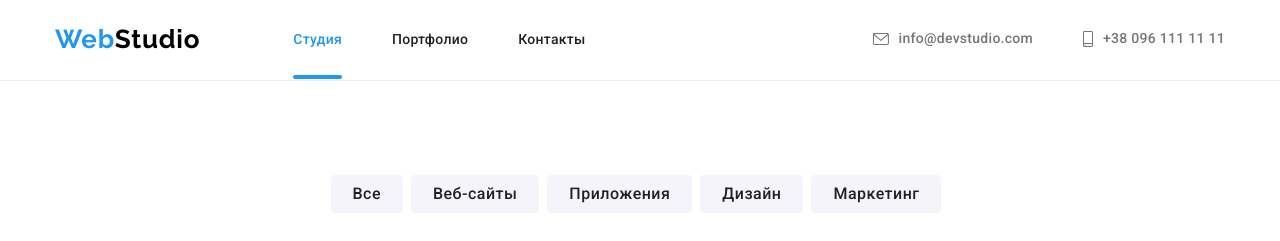
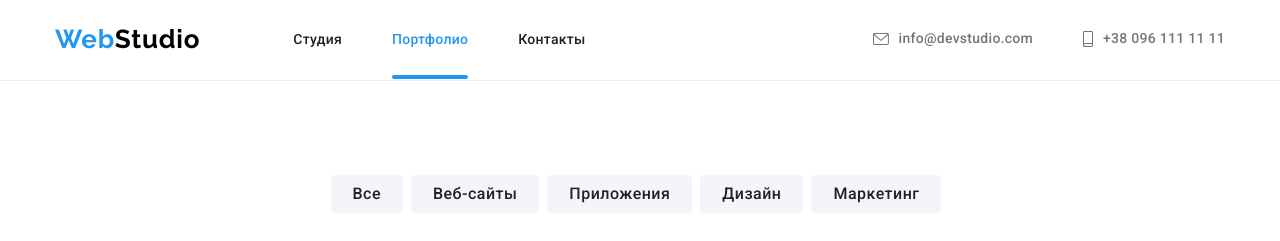
Before and after one commit to lbuybarova/goit-markup-hw-07, a plain HTML site: page portfolio.html in a window 1280 px wide. Shown: the top 241 px of the page. Drawn offline with nearby package versions, Linux system fonts and the light colour scheme.

Commit message:
подчеркивает портфолио в хедере

```diff
--- a/portfolio.html
+++ b/portfolio.html
@@ -36,12 +36,10 @@
         <nav class="main-nav">
           <ul class="main-nav__list">
             <li class="main-nav__item">
-              <a href="index.html" class="link main-nav__link current"
-                >Студия</a
-              >
+              <a href="index.html" class="link main-nav__link">Студия</a>
             </li>
             <li class="main-nav__item">
-              <a href="portfolio.html" class="link main-nav__link">Портфолио</a>
+              <a href="portfolio.html" class="link main-nav__link current">Портфолио</a>
             </li>
             <li class="main-nav__item">
               <a href="" class="link main-nav__link">Контакты</a>
```
